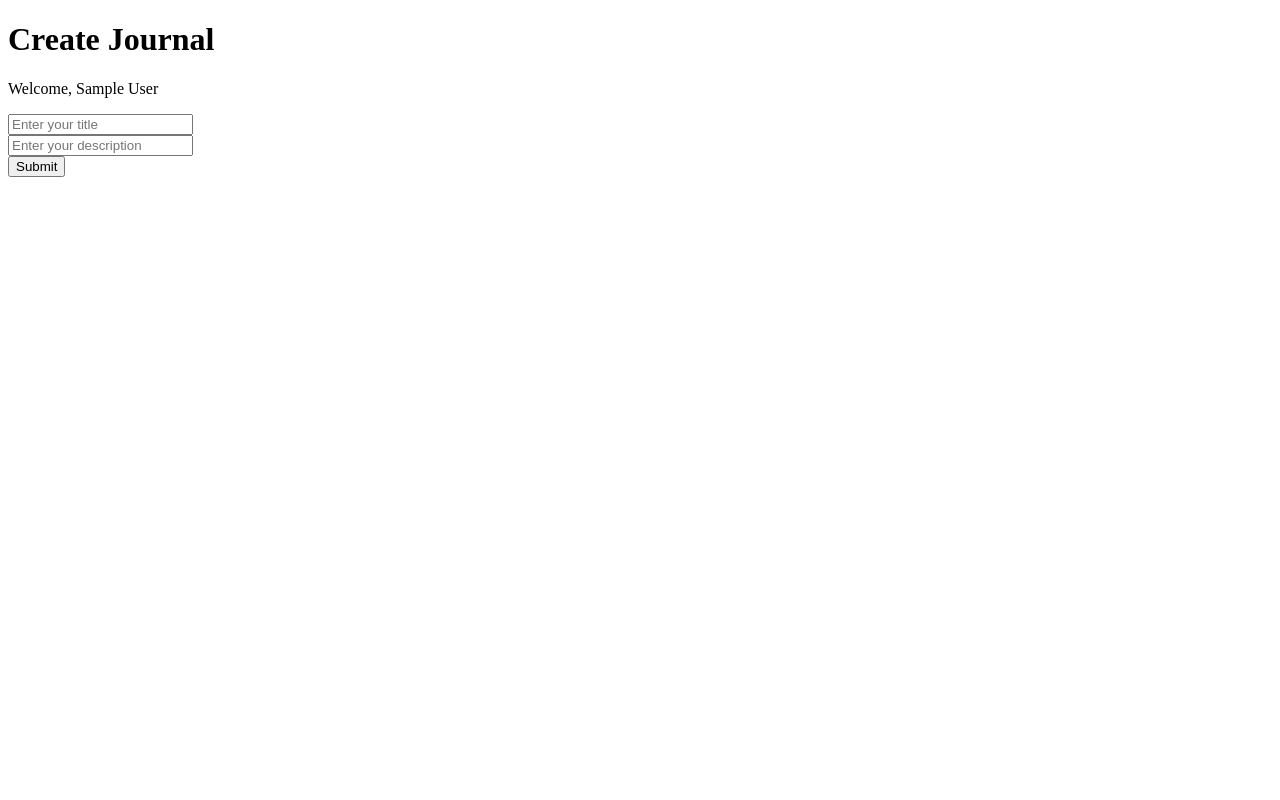
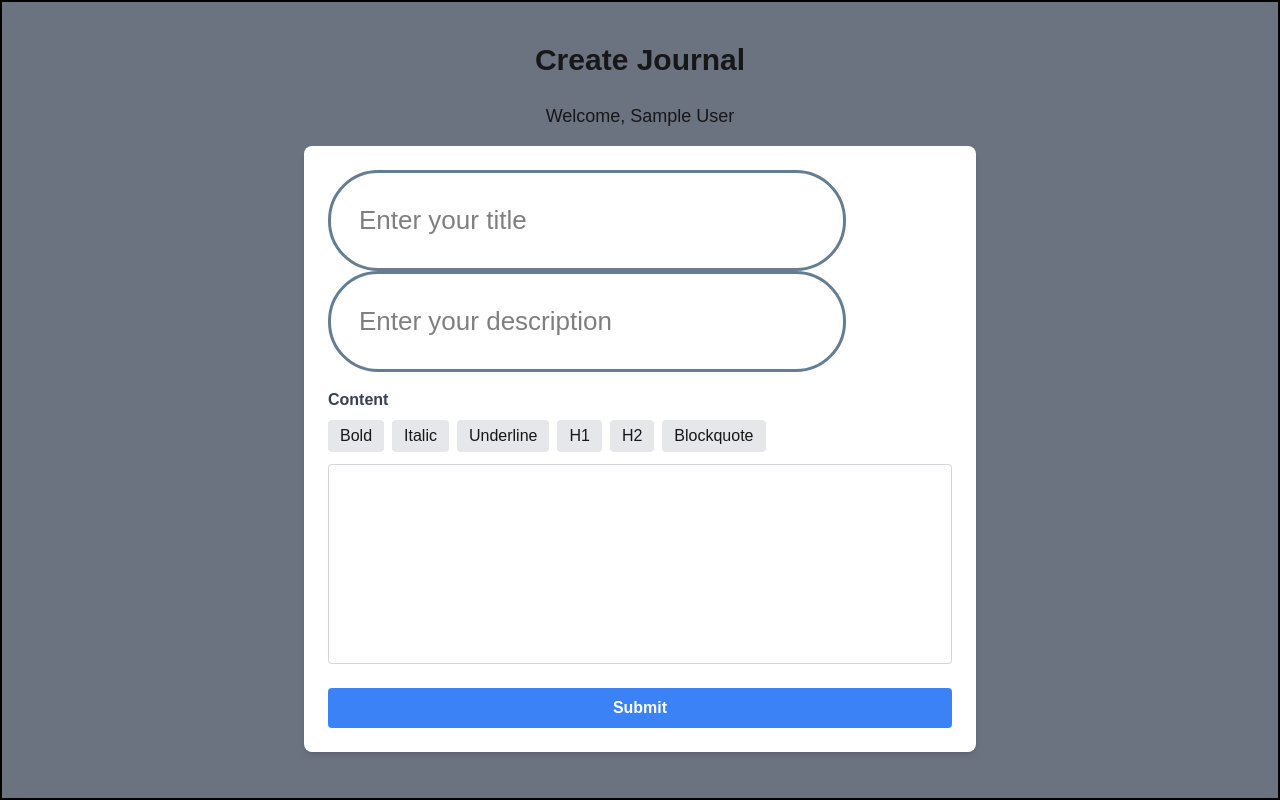
Before and after one commit to SHIVAM-KUMAR-59/sooth-mind, a Next.js app: page /journal/create-journal in a window 1280 px wide. Built offline with nearby package versions, Linux system fonts and the light colour scheme; no server answers; sample sign-in values are in the browser's storage.

Commit message:
Basic Create Journal UI Done

```diff
--- a/package.json
+++ b/package.json
@@ -13,6 +13,7 @@
     "bcrypt": "^5.1.1",
     "cookie": "^1.0.2",
     "dotenv": "^16.4.7",
+    "draft-js": "^0.11.7",
     "jsonwebtoken": "^9.0.2",
     "mongodb": "^6.12.0",
     "mongoose": "^8.9.1",
--- /dev/null
+++ b/pages/api/create-journal.js
@@ -0,0 +1,27 @@
+import dbConnect from '@/lib/configDB'
+import Journal from '@/models/Journal'
+
+export default async function handler(req, res) {
+  await dbConnect()
+
+  if (req.method === 'POST') {
+    const { title, description, content, userId } = req.body
+
+    if (!title || !description || !content || !userId) {
+      return res
+        .status(400)
+        .json({ success: false, message: 'Missing required fields' })
+    }
+
+    try {
+      const journal = new Journal({ title, description, content, userId })
+      await journal.save()
+
+      res.status(201).json({ success: true, data: journal })
+    } catch (error) {
+      res.status(400).json({ success: false, error: error.message })
+    }
+  } else {
+    res.status(405).json({ success: false, message: 'Method Not Allowed' })
+  }
+}
--- a/pages/journal/create-journal.js
+++ b/pages/journal/create-journal.js
@@ -3,6 +3,15 @@ import { authOptions } from '../api/auth/[...nextauth]'
 import InputField from '@/components/InputField'
 import { useForm } from 'react-hook-form'
 import { useState } from 'react'
+import dynamic from 'next/dynamic'
+import { EditorState, RichUtils } from 'draft-js'
+import 'draft-js/dist/Draft.css'
+import '@/app/globals.css'
+
+// Dynamically import the Editor to prevent SSR issues
+const Editor = dynamic(() => import('draft-js').then((mod) => mod.Editor), {
+  ssr: false,
+})
 
 export async function getServerSideProps(context) {
   const session = await getServerSession(context.req, context.res, authOptions)
@@ -16,13 +25,12 @@ export async function getServerSideProps(context) {
     }
   }
 
-  // Sanitize the session object
   const sanitizedSession = {
     ...session,
     user: {
       ...session.user,
-      id: session.user.id?.toString() || null, // Convert ObjectId to string
-      image: session.user.image || null, // Replace undefined with null
+      id: session.user.id?.toString() || null,
+      image: session.user.image || null,
     },
   }
 
@@ -33,6 +41,9 @@ export async function getServerSideProps(context) {
 
 const CreateJournal = ({ session }) => {
   const [isLoading, setIsLoading] = useState(false)
+  const [editorState, setEditorState] = useState(() =>
+    EditorState.createEmpty(),
+  )
   const {
     register,
     handleSubmit,
@@ -43,33 +54,115 @@ const CreateJournal = ({ session }) => {
   const onSubmit = (data) => {
     setIsLoading(true)
 
-    console.log(data)
+    // Extract plain text from the editor
+    data.content = editorState.getCurrentContent().getPlainText()
+    console.log('Form data:', data)
+
+    // Reset editor and form
+    setEditorState(EditorState.createEmpty())
+    reset()
 
     setIsLoading(false)
-    reset()
   }
+
+  const handleEditorChange = (newState) => {
+    setEditorState(newState)
+  }
+
+  const toggleInlineStyle = (style) => {
+    setEditorState(RichUtils.toggleInlineStyle(editorState, style))
+  }
+
+  const toggleBlockType = (blockType) => {
+    setEditorState(RichUtils.toggleBlockType(editorState, blockType))
+  }
+
   return (
-    <div>
-      <h1>Create Journal</h1>
-      <p>Welcome, {session.user.name}</p>
-      <form onSubmit={handleSubmit(onSubmit)}>
+    <div className="bg-gray-500 min-h-screen flex flex-col items-center py-10 border-2 border-black">
+      <h1 className="text-3xl font-bold mb-6">Create Journal</h1>
+      <p className="text-lg mb-4">Welcome, {session.user.name}</p>
+      <form
+        onSubmit={handleSubmit(onSubmit)}
+        className="bg-white shadow-md rounded-lg p-6 w-full max-w-2xl"
+      >
         <InputField
-          label="title"
+          label="Title"
           type="text"
           placeholder="Enter your title"
           register={register}
           validation={{ required: 'Title is required' }}
-          error={errors.email}
+          error={errors.title}
         />
         <InputField
-          label="description"
+          label="Description"
           type="text"
           placeholder="Enter your description"
           register={register}
           validation={{ required: 'Description is required' }}
-          error={errors.email}
+          error={errors.description}
         />
-        <button type="submit">Submit</button>
+
+        {/* Draft.js Editor */}
+        <div className="mt-4">
+          <label className="block text-gray-700 font-bold mb-2">Content</label>
+          <div className="mb-3 flex flex-wrap gap-2">
+            <button
+              type="button"
+              onClick={() => toggleInlineStyle('BOLD')}
+              className="bg-gray-200 hover:bg-gray-300 px-3 py-1 rounded"
+            >
+              Bold
+            </button>
+            <button
+              type="button"
+              onClick={() => toggleInlineStyle('ITALIC')}
+              className="bg-gray-200 hover:bg-gray-300 px-3 py-1 rounded"
+            >
+              Italic
+            </button>
+            <button
+              type="button"
+              onClick={() => toggleInlineStyle('UNDERLINE')}
+              className="bg-gray-200 hover:bg-gray-300 px-3 py-1 rounded"
+            >
+              Underline
+            </button>
+            <button
+              type="button"
+              onClick={() => toggleBlockType('header-one')}
+              className="bg-gray-200 hover:bg-gray-300 px-3 py-1 rounded"
+            >
+              H1
+            </button>
+            <button
+              type="button"
+              onClick={() => toggleBlockType('header-two')}
+              className="bg-gray-200 hover:bg-gray-300 px-3 py-1 rounded"
+            >
+              H2
+            </button>
+            <button
+              type="button"
+              onClick={() => toggleBlockType('blockquote')}
+              className="bg-gray-200 hover:bg-gray-300 px-3 py-1 rounded"
+            >
+              Blockquote
+            </button>
+          </div>
+          <div className="border border-gray-300 rounded p-4 min-h-[200px] bg-white">
+            <Editor editorState={editorState} onChange={handleEditorChange} />
+          </div>
+        </div>
+
+        <button
+          type="submit"
+          disabled={isLoading}
+          className={`mt-6 w-full py-2 text-white font-bold rounded ${
+            isLoading ? 'bg-gray-400' : 'bg-blue-500 hover:bg-blue-600'
+          }`}
+        >
+          {isLoading ? 'Submitting...' : 'Submit'}
+        </button>
       </form>
     </div>
   )
```
Also changed, not shown: 1 other file (tests, documents, lock files or other folders).
